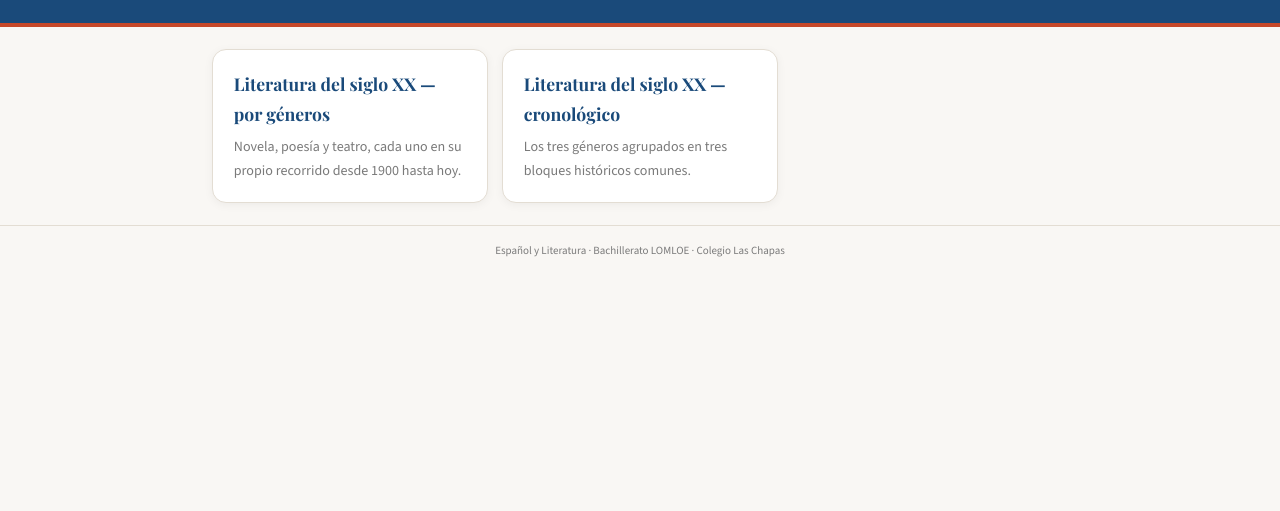
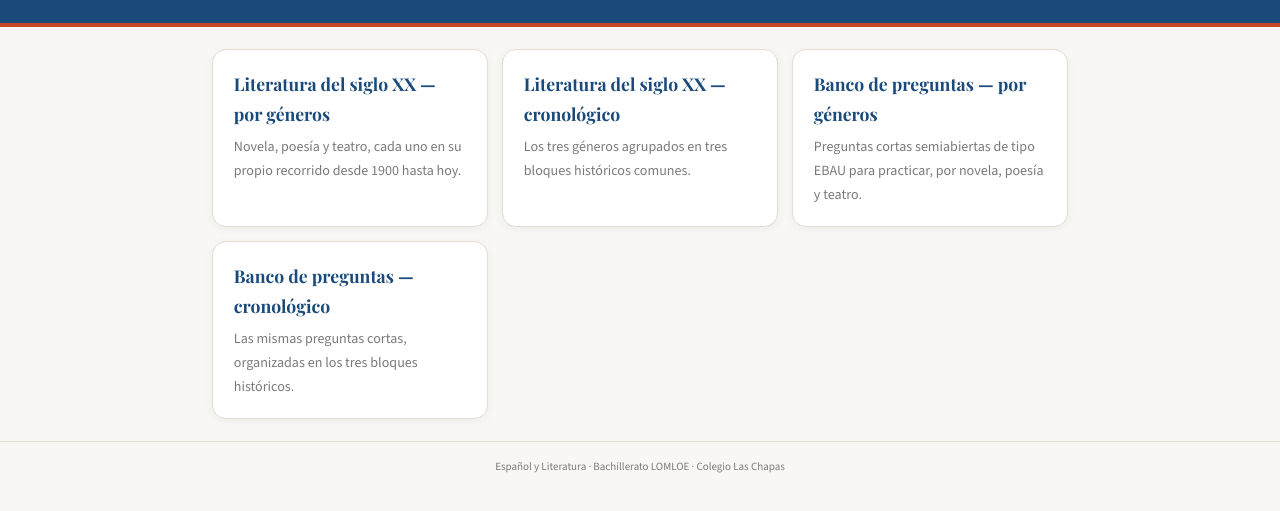
Before and after one commit to mpazmp/espanol-a-dp-bach, a plain HTML site: page bachillerato-lomloe/index-bachillerato-lomloe.html in a window 1280 px wide. Shown: the part 207-718 px from the top of the page. Drawn offline with nearby package versions, Linux system fonts and the light colour scheme.

Commit message:
Add files via upload

```diff
--- a/bachillerato-lomloe/index-bachillerato-lomloe.html
+++ b/bachillerato-lomloe/index-bachillerato-lomloe.html
@@ -61,6 +61,14 @@
     <div class="card-titulo">Literatura del siglo XX — cronológico</div>
     <div class="card-desc">Los tres géneros agrupados en tres bloques históricos comunes.</div>
   </a>
+  <a class="modulo-card" href="preguntas-cortas-por-generos.html">
+    <div class="card-titulo">Banco de preguntas — por géneros</div>
+    <div class="card-desc">Preguntas cortas semiabiertas de tipo EBAU para practicar, por novela, poesía y teatro.</div>
+  </a>
+  <a class="modulo-card" href="preguntas-cortas-cronologico.html">
+    <div class="card-titulo">Banco de preguntas — cronológico</div>
+    <div class="card-desc">Las mismas preguntas cortas, organizadas en los tres bloques históricos.</div>
+  </a>
 </div>
 <div class="pie">Español y Literatura · Bachillerato LOMLOE · Colegio Las Chapas</div>
 </body>
```
